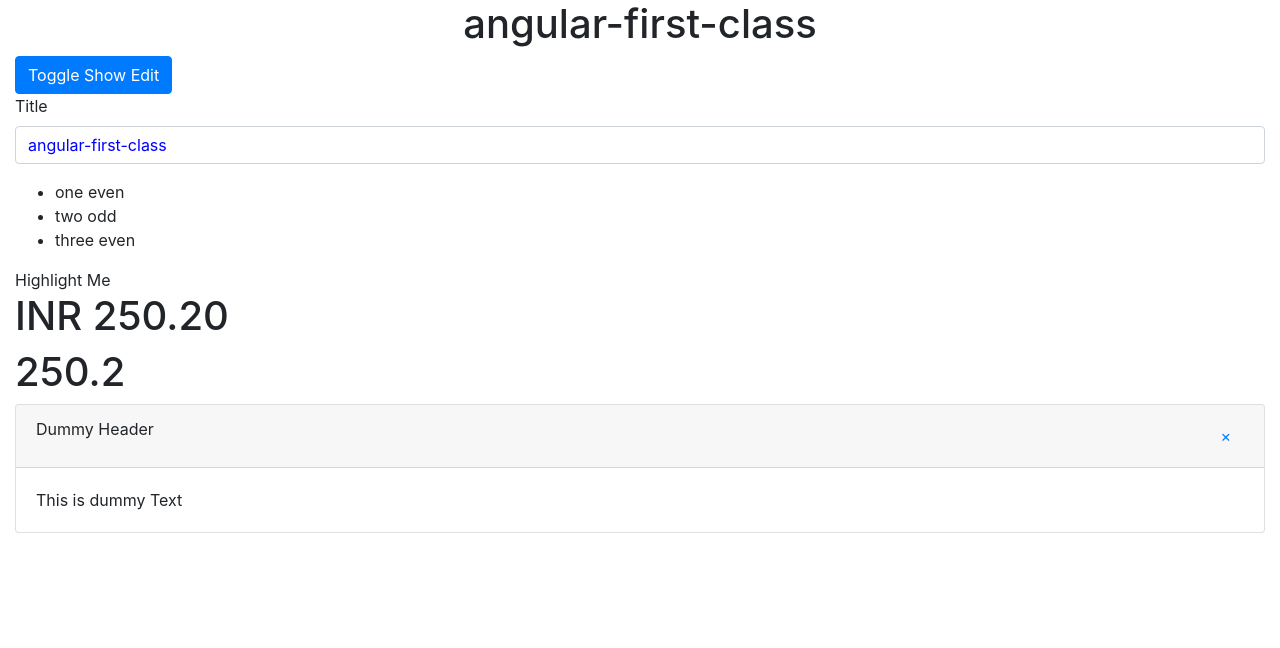
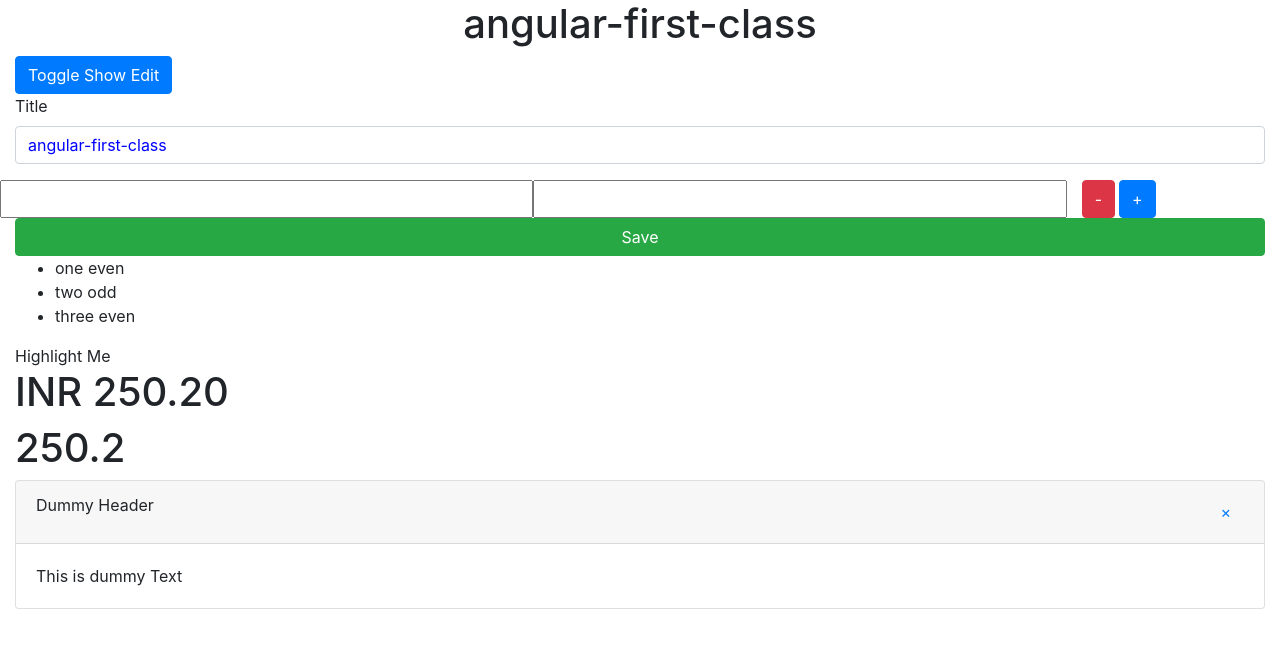
Before and after one commit to Debananda/angular-first-class, an Angular app: page / in a window 1280 px wide. Shown: the top 648 px of the page. Built offline with nearby package versions, Linux system fonts and the light colour scheme.

Commit message:
Dynamic Forms implementation done

```diff
--- a/src/app/app.component.html
+++ b/src/app/app.component.html
@@ -9,6 +9,7 @@
     (changeText)="changeTitle($event)"
     *ngIf="showEdit"
   ></app-edit>
+  <app-skills></app-skills>
   <ul>
     <!-- <li *ngFor="let t of list; let i = index">
       <span
--- /dev/null
+++ b/src/app/skills/skills.component.html
@@ -0,0 +1,27 @@
+<form [formGroup]="skillsForm" (ngSubmit)="save()">
+  <div formArrayName="userSkills">
+    <div
+      *ngFor="let skillControl of skills; let i = index"
+      [formGroupName]="i"
+      class="row"
+    >
+      <input
+        type="text"
+        class="form-control"
+        formControlName="skill"
+        class="col-md-5"
+      />
+      <input
+        type="number"
+        class="form-control"
+        formControlName="lastUsed"
+        class="col-md-5"
+      />
+      <div class="col-md-2">
+        <button class="btn btn-danger mr-1" (click)="removeSkill(i)">-</button>
+        <button class="btn btn-primary" (click)="addSkill()">+</button>
+      </div>
+    </div>
+  </div>
+  <input type="submit" class="btn btn-block btn-success" value="Save" />
+</form>
--- /dev/null
+++ b/src/app/skills/skills.component.ts
@@ -0,0 +1,38 @@
+import { Component, OnInit } from "@angular/core";
+import { FormGroup, FormBuilder, FormArray, FormControl } from "@angular/forms";
+
+@Component({
+  selector: "app-skills",
+  templateUrl: "./skills.component.html",
+  styleUrls: ["./skills.component.css"]
+})
+export class SkillsComponent implements OnInit {
+  skillsForm: FormGroup;
+  constructor(private formsBuilder: FormBuilder) {}
+
+  ngOnInit() {
+    this.skillsForm = this.formsBuilder.group({
+      userSkills: new FormArray([])
+    });
+    this.addSkill();
+  }
+  get skills() {
+    return (this.skillsForm.get("userSkills") as FormArray).controls;
+  }
+  addSkill() {
+    (this.skillsForm.get("userSkills") as FormArray).push(
+      new FormGroup({
+        skill: new FormControl(""),
+        lastUsed: new FormControl("")
+      })
+    );
+  }
+  removeSkill(index: number) {
+    (this.skillsForm.get("userSkills") as FormArray).removeAt(index);
+  }
+  save() {
+    this.skills.forEach(skill => {
+      console.log(skill);
+    });
+  }
+}
```
Also changed, not shown: src/app/app.module.ts (+4 -3 lines), src/app/skills/skills.component.css (added), 1 other file (tests, documents, lock files or other folders).
